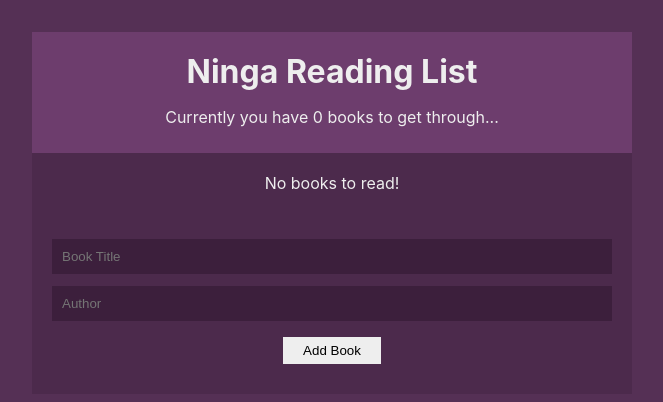
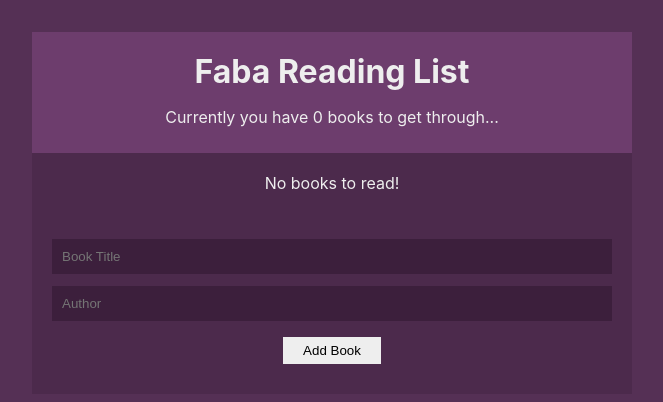
Before and after one commit to Aceba1/React-Basics-ReadingList, a React (Create React App) app in the folder client/: page / in a window 1280 px wide. Shown: the top 402 px of the page, without its empty margins (308-971 px from the left). Built offline with nearby package versions, Linux system fonts and the light colour scheme.

Commit message:
Rename typo to bean
Faba: Lovely Bean
i think

```diff
--- a/client/src/components/NavBar.js
+++ b/client/src/components/NavBar.js
@@ -5,7 +5,7 @@ export default function NavBar() {
   const {books} = useContext(BookContext);
   return (
     <div className="navbar">
-      <h1>Ninga Reading List</h1>
+      <h1>Faba Reading List</h1>
       <p>Currently you have {
           books.length
         } book{
```
